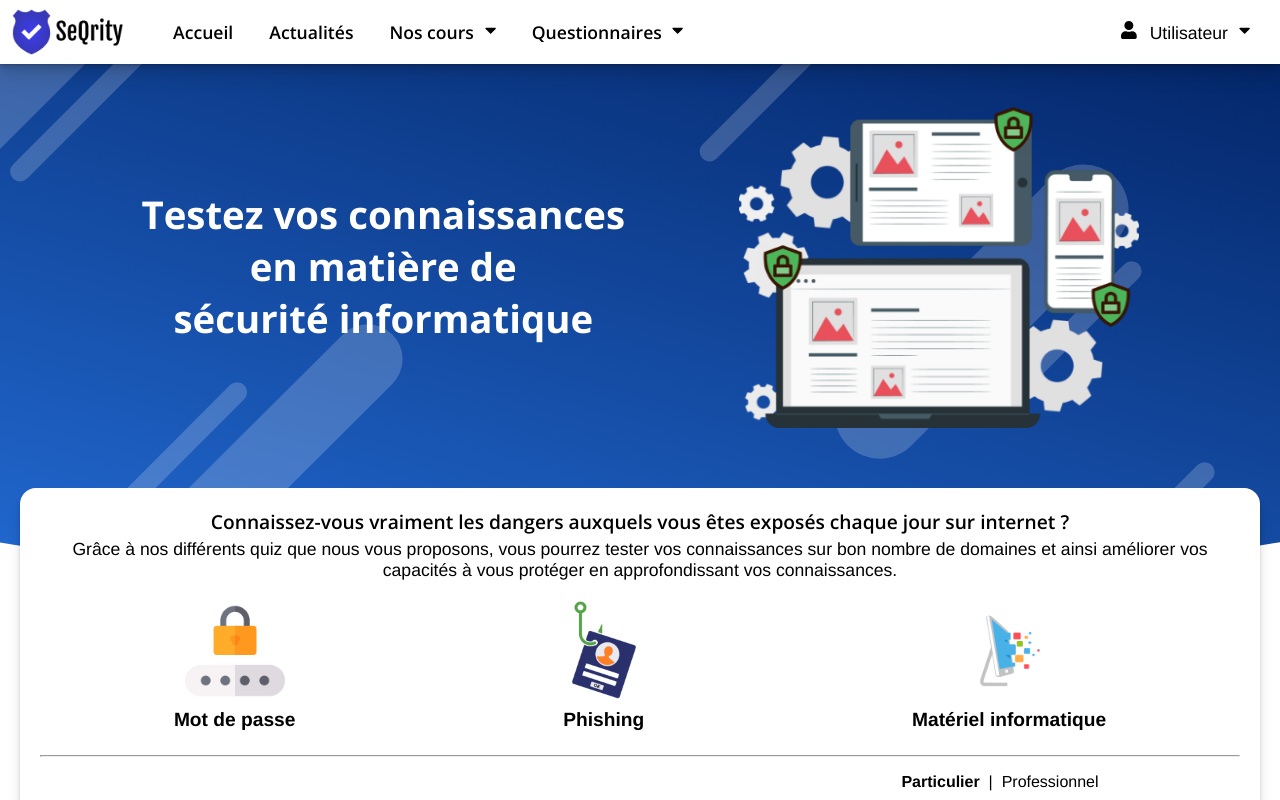
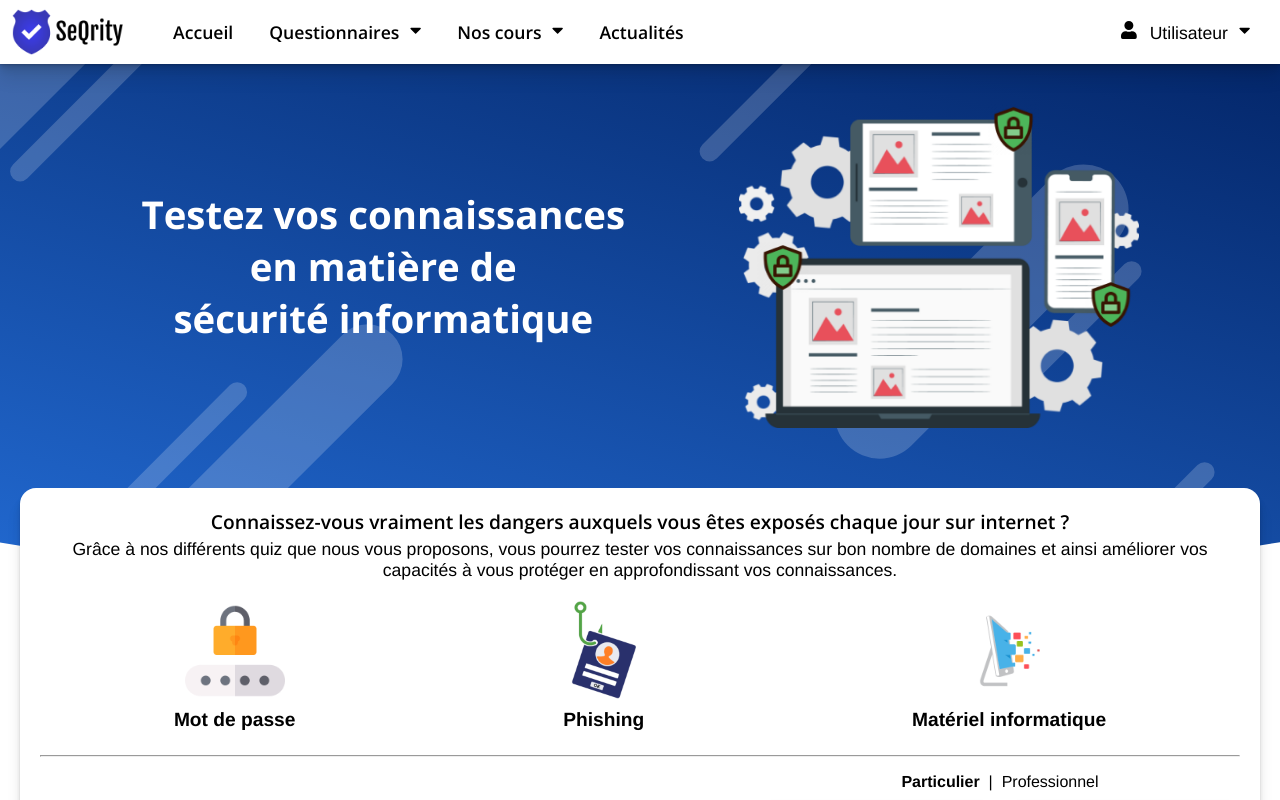
Before and after one commit to coulibib/cybersecurity, a Vue app: page / in a window 1280 px wide. Shown: the top 800 px of the page. Built offline with nearby package versions, Linux system fonts and the light colour scheme.

Commit message:
Fix link order in navbar

```diff
--- a/src/components/navbar.vue
+++ b/src/components/navbar.vue
@@ -9,21 +9,6 @@
         <!-- Links for PC -->
         <nav>
           <a href="/">Accueil</a>
-          <a href="/news">Actualités</a>
-          <section class="dropdown" @mouseover="openDropdown('dropdown-cours')" @mouseleave="closeDropdown('dropdown-cours')">
-            <p>
-              Nos cours
-              <svg aria-hidden="true" focusable="false" data-prefix="fas" data-icon="caret-down" role="img" xmlns="http://www.w3.org/2000/svg" viewBox="0 0 320 512" class="svg-inline--fa fa-caret-down fa-w-10 fa-3x">
-                <path fill="currentColor" d="M31.3 192h257.3c17.8 0 26.7 21.5 14.1 34.1L174.1 354.8c-7.8 7.8-20.5 7.8-28.3 0L17.2 226.1C4.6 213.5 13.5 192 31.3 192z" class="">
-                </path>
-              </svg>
-            </p>
-            <div id="dropdown-cours">
-              <a href="/cours/cours_1">Cours 1</a>
-              <a href="/cours/cours_2">Cours 2</a>
-              <a href="/cours/cours_3">Cours 3</a>
-            </div>
-          </section>
           <section class="dropdown" @mouseover="openDropdown('dropdown-cat')" @mouseleave="closeDropdown('dropdown-cat')">
             <p>
               Questionnaires
@@ -36,6 +21,21 @@
               <a v-for="i in Categories.length" :key="i" :href="'/survey/' + (i-1) + '/0'">{{ Categories[i-1] }}</a>
             </div>
           </section>
+          <section class="dropdown" @mouseover="openDropdown('dropdown-cours')" @mouseleave="closeDropdown('dropdown-cours')">
+            <p>
+              Nos cours
+              <svg aria-hidden="true" focusable="false" data-prefix="fas" data-icon="caret-down" role="img" xmlns="http://www.w3.org/2000/svg" viewBox="0 0 320 512" class="svg-inline--fa fa-caret-down fa-w-10 fa-3x">
+                <path fill="currentColor" d="M31.3 192h257.3c17.8 0 26.7 21.5 14.1 34.1L174.1 354.8c-7.8 7.8-20.5 7.8-28.3 0L17.2 226.1C4.6 213.5 13.5 192 31.3 192z" class="">
+                </path>
+              </svg>
+            </p>
+            <div id="dropdown-cours">
+              <a href="/cours">Cours 1</a>
+              <a href="/cours">Cours 2</a>
+              <a href="/cours">Cours 3</a>
+            </div>
+          </section>
+          <a href="/news">Actualités</a>
         </nav>
       </article>
       <article>
```
